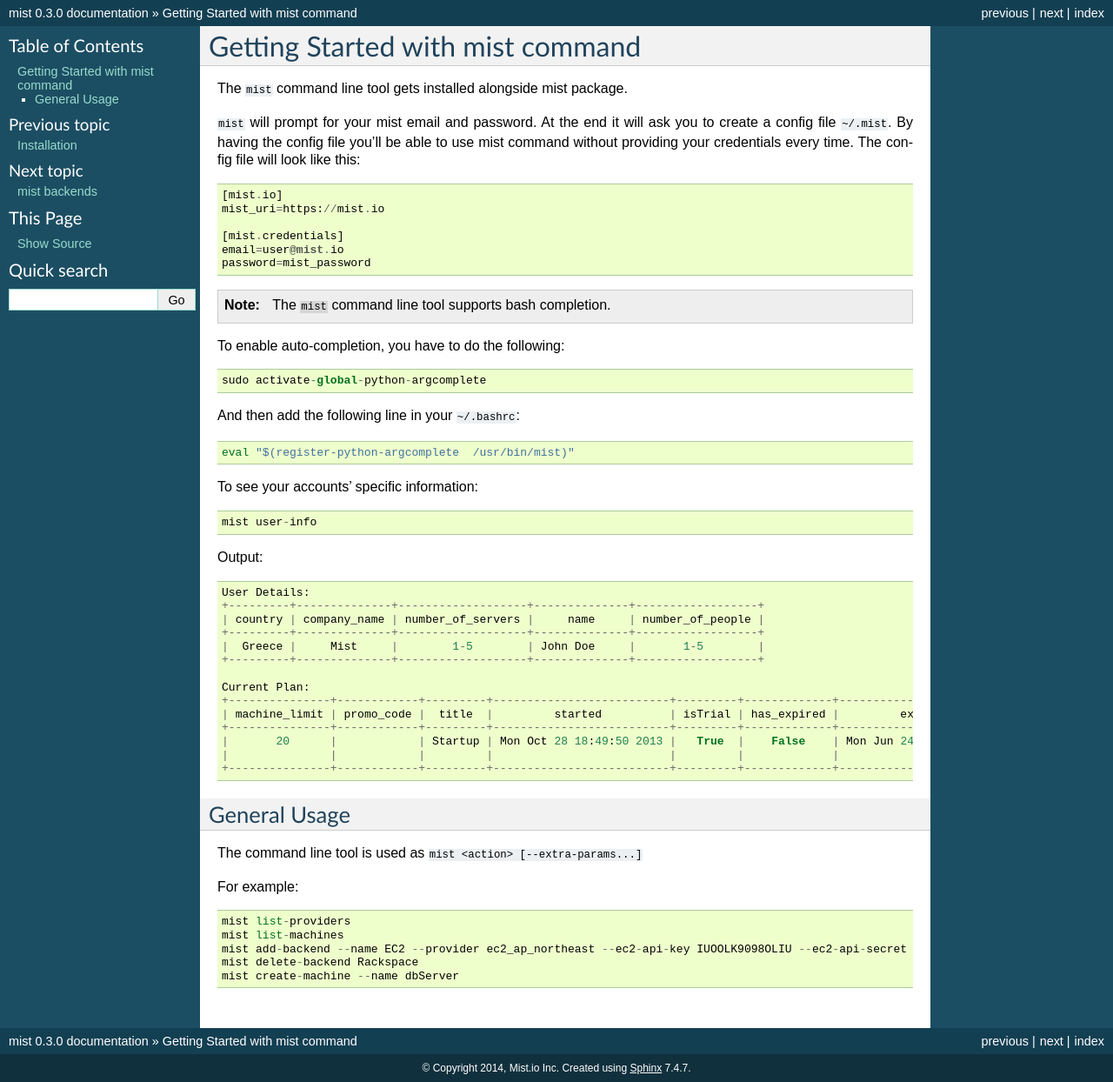
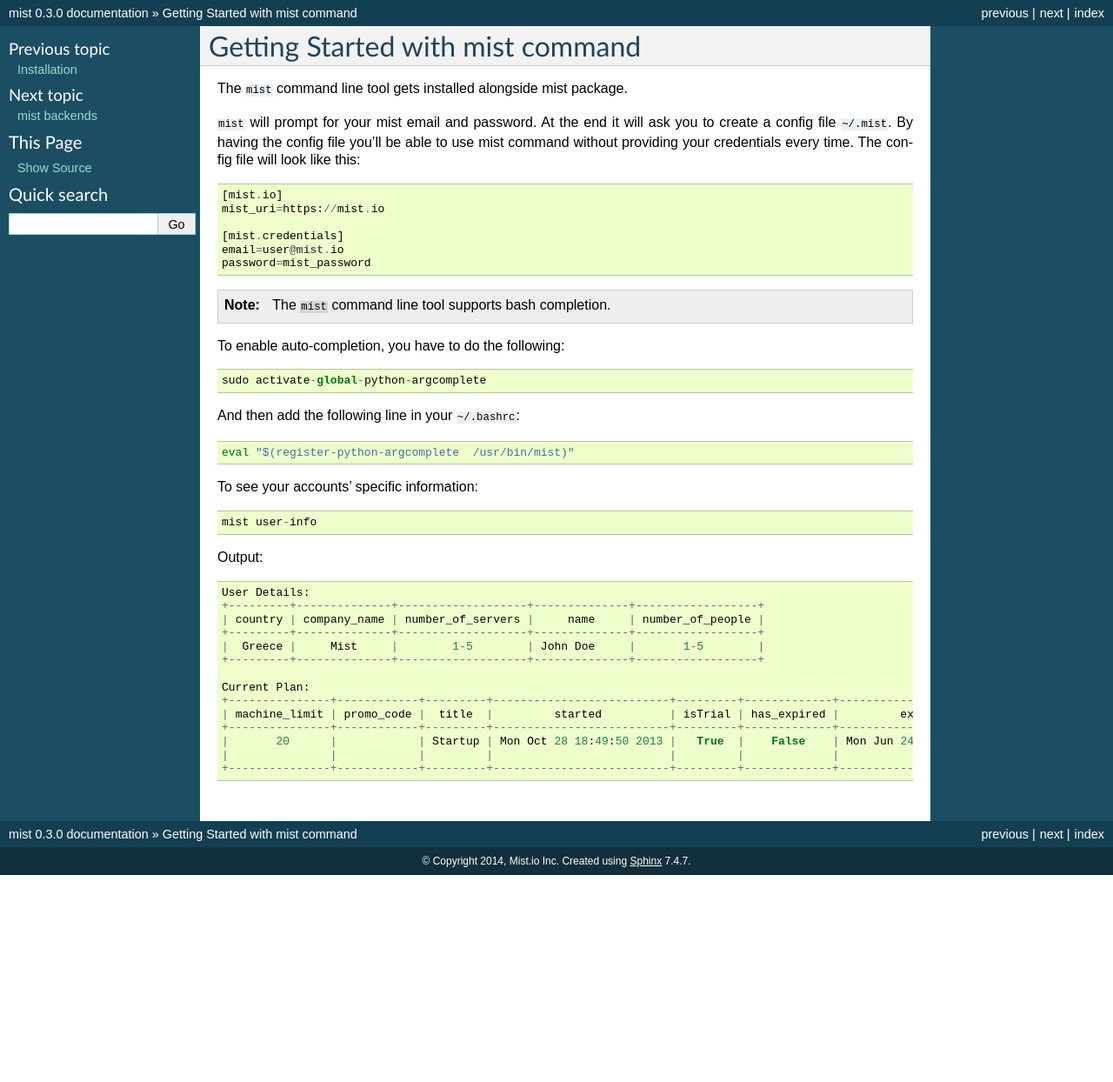
Before and after one commit to mistio/mist.client, a Sphinx documentation site: the page built from docs/source/cmd/cmd.rst, in a window 1280 px wide. Shown: the whole page at 87% size. Built offline with Sphinx 7.4.7, drawn with Linux system fonts in a browser that asks for light colours; after the commit the page ends 1006 px from its top, so only the background shows below that.

Commit message:
Remove general usage

```diff
--- a/docs/source/cmd/cmd.rst
+++ b/docs/source/cmd/cmd.rst
@@ -46,16 +46,3 @@
     |       20      |            | Startup | Mon Oct 28 18:49:50 2013 |   True  |    False    | Mon Jun 24 19:41:35 29393 |
     |               |            |         |                          |         |             |                           |
     +---------------+------------+---------+--------------------------+---------+-------------+---------------------------+
-
-General Usage
-=============
-The command line tool is used as ``mist <action> [--extra-params...]``
-
-For example:
-::
-
-    mist list-providers
-    mist list-machines
-    mist add-backend --name EC2 --provider ec2_ap_northeast --ec2-api-key IUOOLK9098OLIU --ec2-api-secret sahkjlhadoiu098098lLKlkjlkj
-    mist delete-backend Rackspace
-    mist create-machine --name dbServer
```
